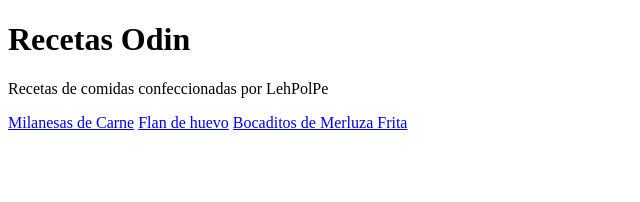
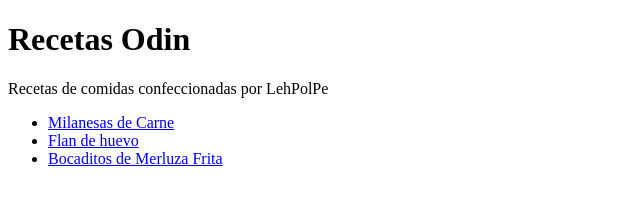
Before and after one commit to LehPolPe/odin-recipes, a plain HTML site: page index.html in a window 1280 px wide. Shown: the whole page, without its empty margins (0-640 px from the left). Drawn offline with Linux system fonts and the light colour scheme.

Commit message:
se enfilan los enlaces de recetas en index.html con <ul>

```diff
--- a/index.html
+++ b/index.html
@@ -9,11 +9,12 @@
         <h1>Recetas Odin</h1>
 
         <p>Recetas de comidas confeccionadas por LehPolPe</p>
+        <ul>
+           <li><a href="recipes/milanesas.html">Milanesas de Carne</a></li>
 
-        <a href="recipes/milanesas.html">Milanesas de Carne</a>
+           <li><a href="recipes/flan.html">Flan de huevo</a></li>
 
-        <a href="recipes/flan.html">Flan de huevo</a>
-
-        <a href="recipes/bocaditosMerluzaFrita.html">Bocaditos de Merluza Frita</a>
+           <li><a href="recipes/bocaditosMerluzaFrita.html">Bocaditos de Merluza Frita</a></li>
+        </ul>
     </body>
 </html>
```
